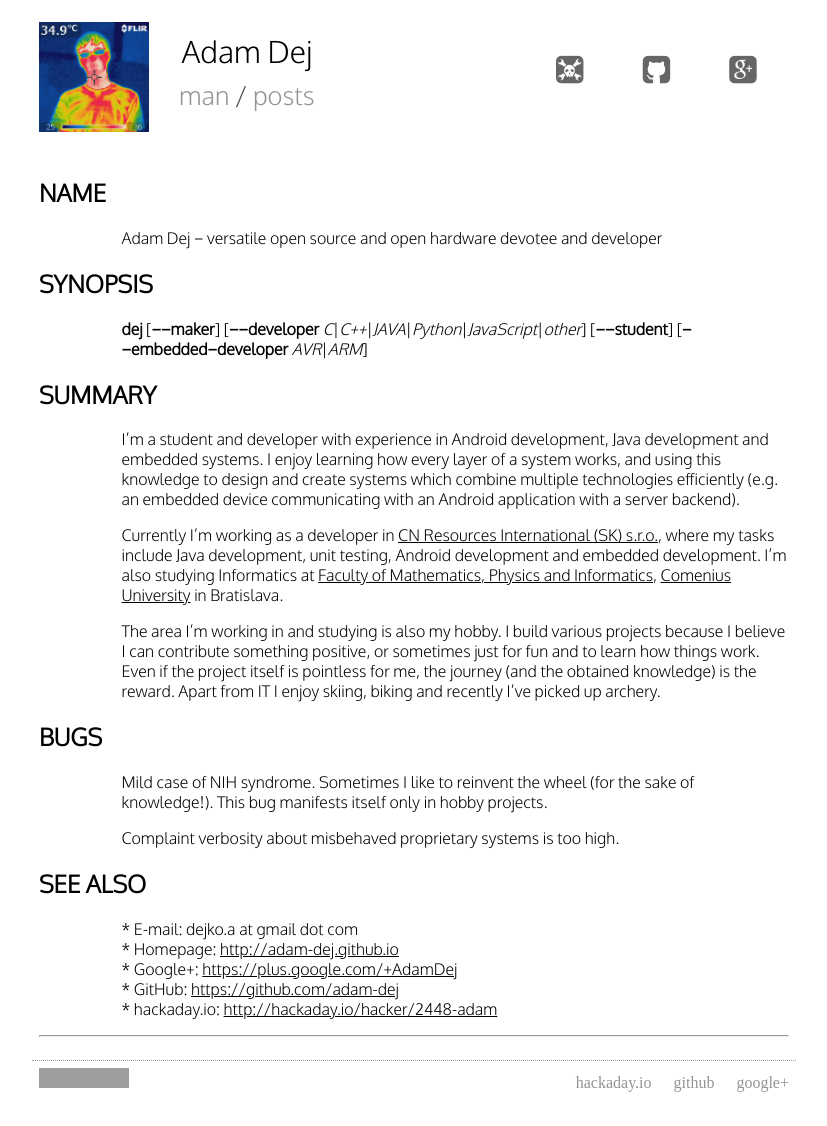
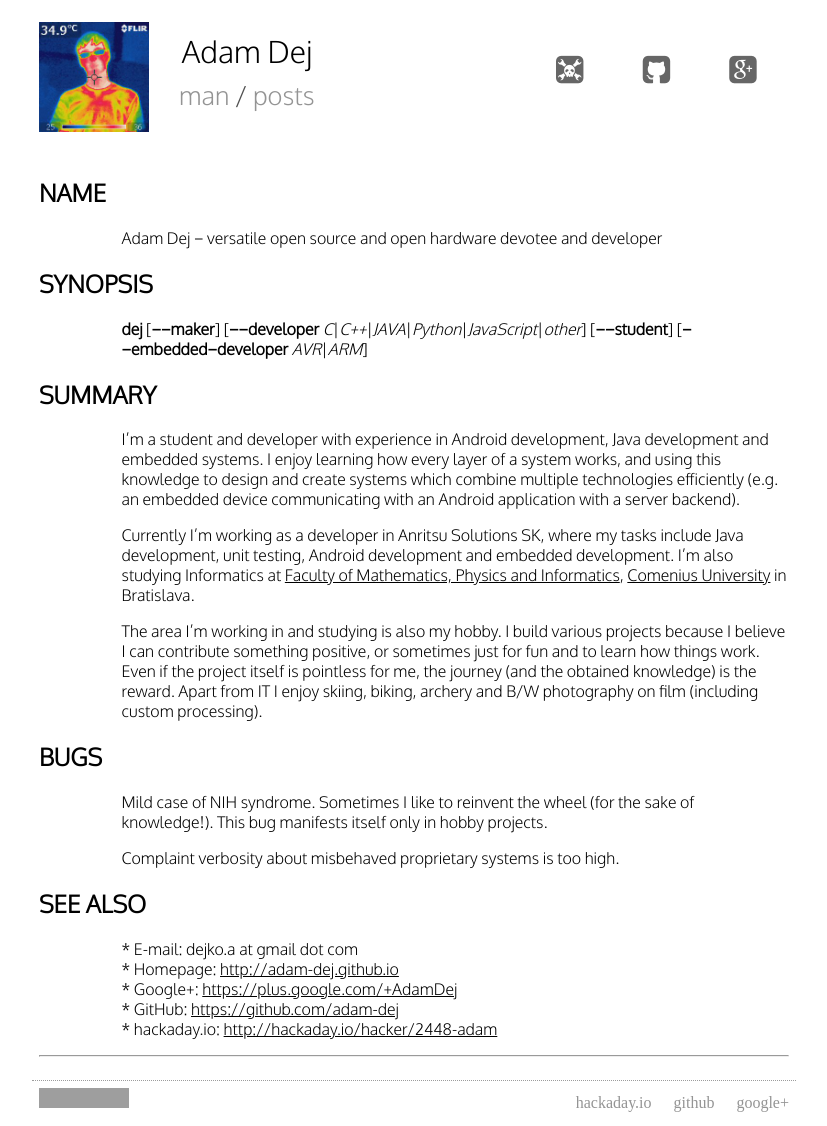
Before and after one commit to adam-dej/adam-dej.github.io, a Jekyll site: the page built from man.html, in a window 1280 px wide. Shown: the whole page, without its empty margins (226-1053 px from the left). Built offline with Jekyll 4.4.1, drawn with Linux system fonts in a browser that asks for light colours; some web fonts are replaced; grey boxes are pictures that could not be loaded.

Commit message:
Update man page (company was renamed, new hobbies...)

```diff
--- a/man.html
+++ b/man.html
@@ -39,8 +39,8 @@ communicating with an Android application with a server
 backend).</p>
 
 <p style="margin-left:11%; margin-top: 1em">Currently
-I&rsquo;m working as a developer in <a href="http://www.cngroup.dk/">CN Resources
-International (SK) s.r.o.</a>, where my tasks include Java
+I&rsquo;m working as a developer in Anritsu Solutions SK,
+where my tasks include Java
 development, unit testing, Android development and embedded
 development. I&rsquo;m also studying Informatics at
 <a href="https://www.fmph.uniba.sk/index.php?id=970">Faculty
@@ -54,8 +54,8 @@ various projects because I believe I can contribute
 something positive, or sometimes just for fun and to learn
 how things work. Even if the project itself is pointless for
 me, the journey (and the obtained knowledge) is the reward.
-Apart from IT I enjoy skiing, biking and recently I&rsquo;ve
-picked up archery.</p>
+Apart from IT I enjoy skiing, biking, archery and B/W photography
+on film (including custom processing).</p>
 
 <h2>BUGS
 <a name="BUGS"></a>
```
